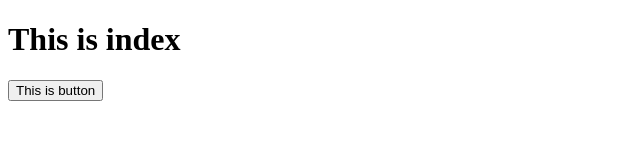
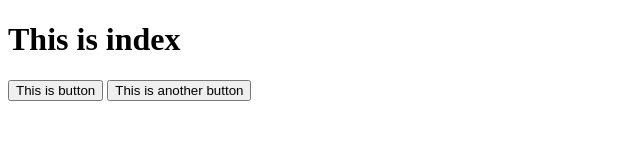
Before and after one commit to vinhhn3/tcd0502-final-project, a plain HTML site: page index.html in a window 1280 px wide. Shown: the whole page, without its empty margins (0-640 px from the left). Drawn offline with Linux system fonts and the light colour scheme.

Commit message:
Implement another button

```diff
--- a/index.html
+++ b/index.html
@@ -9,5 +9,7 @@
   <body>
     <h1>This is index</h1>
     <button>This is button</button>
+    <button>This is another button</button>
+
   </body>
 </html>
```
